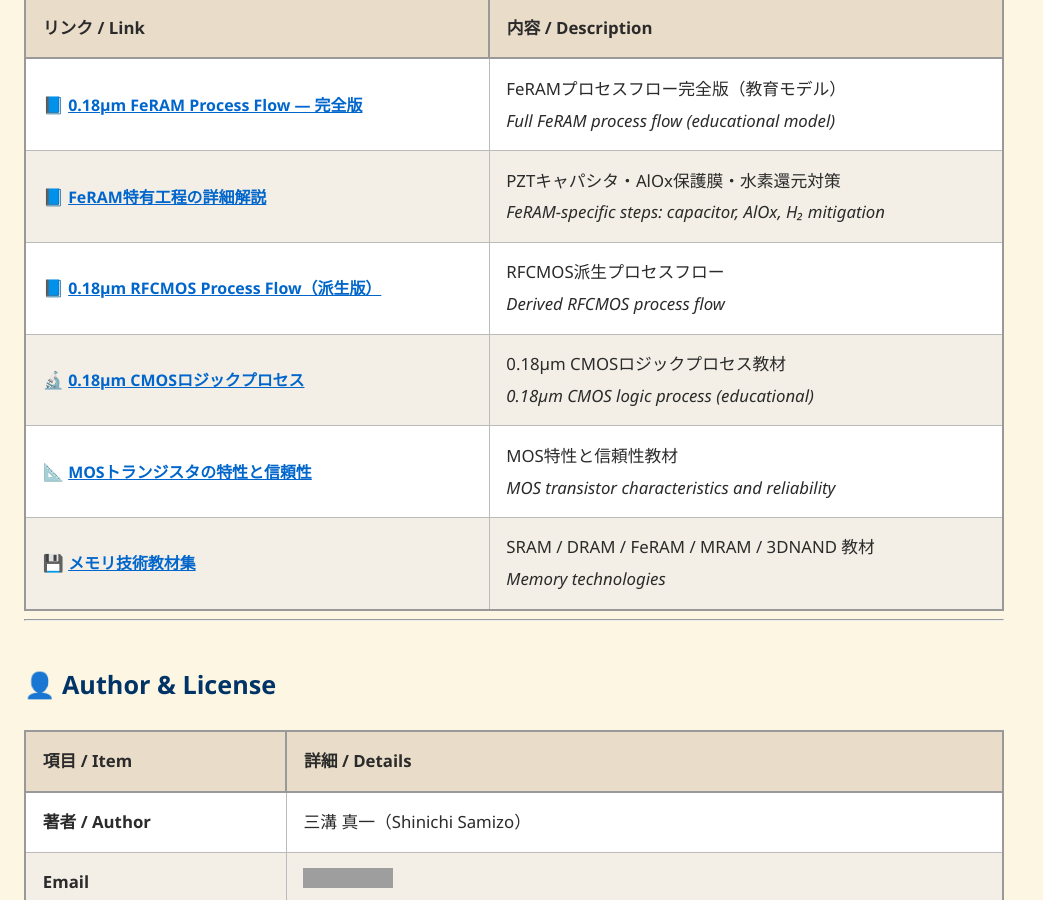
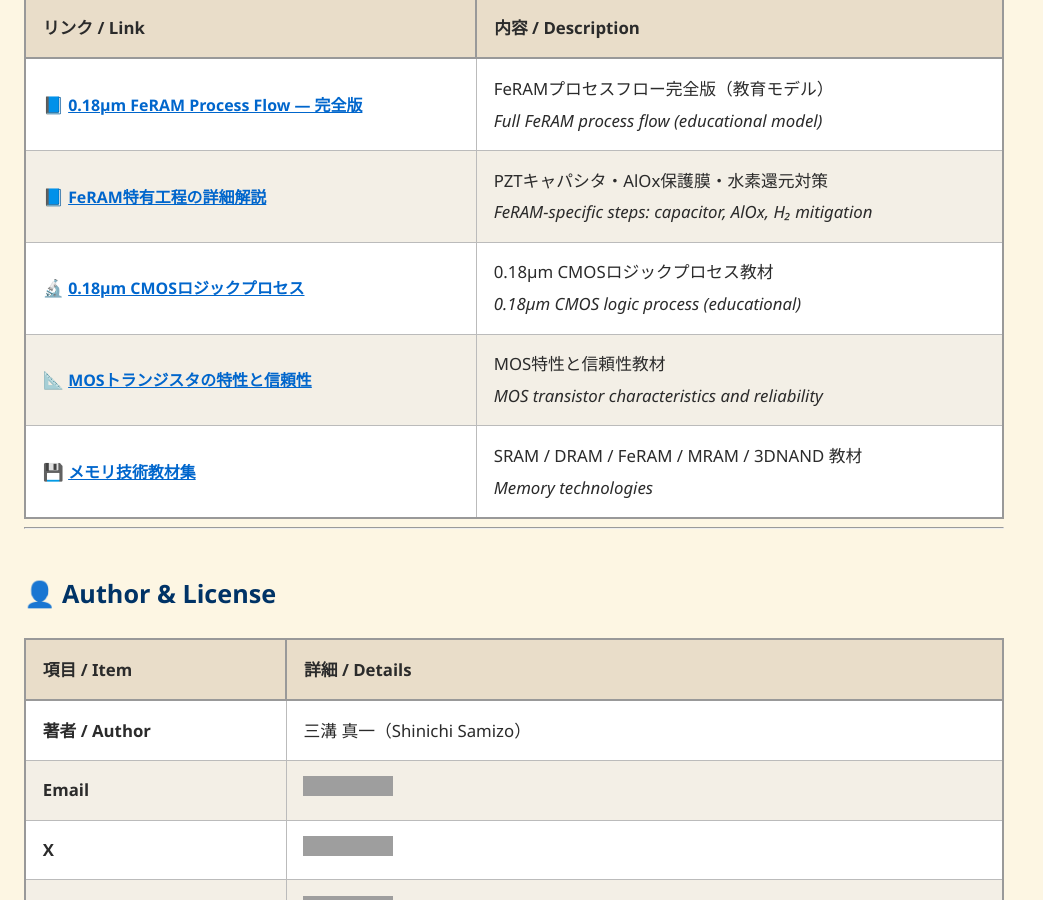
Before and after one commit to Samizo-AITL/Edusemi-Plus, a Jekyll site: the page built from applied-devices/rf-devices/rfcmos_review.md, in a window 1280 px wide and 900 px high, scrolled down 5915 px. Shown: the whole window, without its empty margins (0-1043 px from the left). Built offline with Jekyll 4.4.1, drawn with Linux system fonts in a browser that asks for light colours; grey boxes are pictures that could not be loaded.

Commit message:
Update rfcmos_review.md

```diff
--- a/applied-devices/rf-devices/rfcmos_review.md
+++ b/applied-devices/rf-devices/rfcmos_review.md
@@ -184,7 +184,6 @@ gantt
 |---|---|
 | 📘 [0.18µm FeRAM Process Flow — 完全版](https://samizo-aitl.github.io/Edusemi-v4x/d_chapter1_memory_technologies/doc_FeRAM/feram_full_process_table) | FeRAMプロセスフロー完全版（教育モデル）<br>*Full FeRAM process flow (educational model)* |
 | 📘 [FeRAM特有工程の詳細解説](https://samizo-aitl.github.io/Edusemi-v4x/d_chapter1_memory_technologies/doc_FeRAM/0.18um_FeRAM_ProcessFlow) | PZTキャパシタ・AlOx保護膜・水素還元対策<br>*FeRAM-specific steps: capacitor, AlOx, H₂ mitigation* |
-| 📘 [0.18µm RFCMOS Process Flow（派生版）](./018um_rfcapacitor_extracted.md) | RFCMOS派生プロセスフロー<br>*Derived RFCMOS process flow* |
 | 🔬 [0.18µm CMOSロジックプロセス](https://samizo-aitl.github.io/Edusemi-v4x/chapter3_process_evolution/docs/0.18um_Logic_ProcessFlow) | 0.18µm CMOSロジックプロセス教材<br>*0.18µm CMOS logic process (educational)* |
 | 📐 [MOSトランジスタの特性と信頼性](https://samizo-aitl.github.io/Edusemi-v4x/chapter4_mos_characteristics/) | MOS特性と信頼性教材<br>*MOS transistor characteristics and reliability* |
 | 💾 [メモリ技術教材集](https://samizo-aitl.github.io/Edusemi-v4x/d_chapter1_memory_technologies/) | SRAM / DRAM / FeRAM / MRAM / 3DNAND 教材<br>*Memory technologies* |
```
